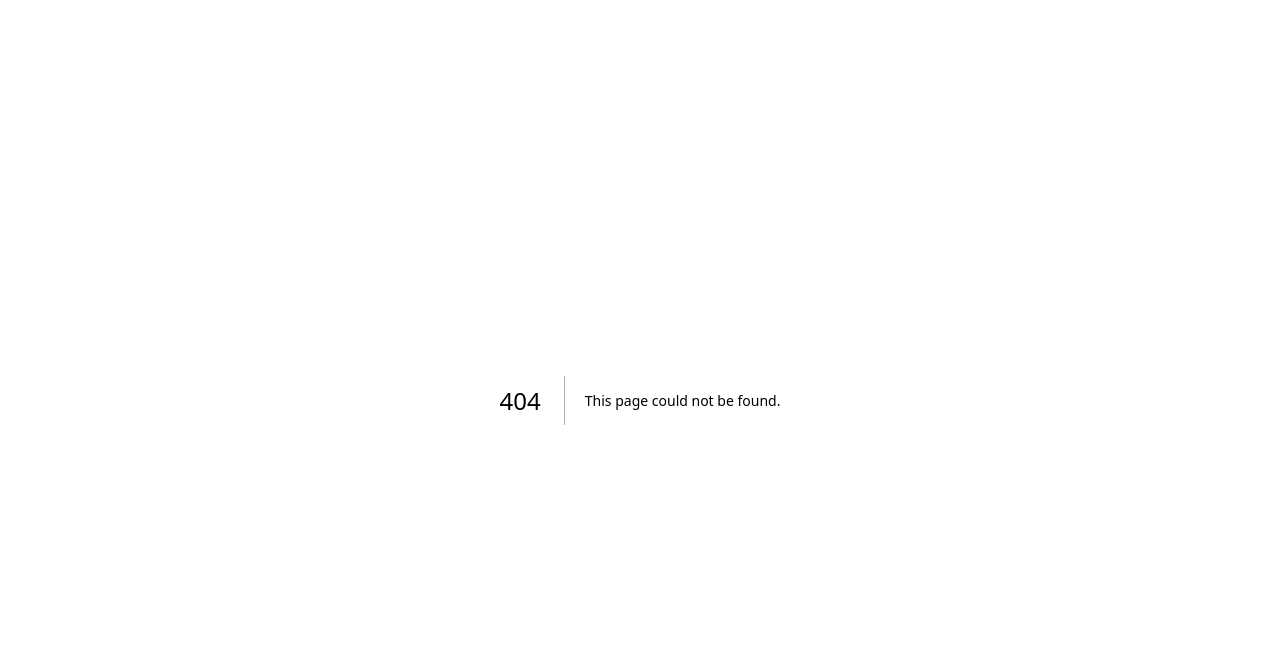
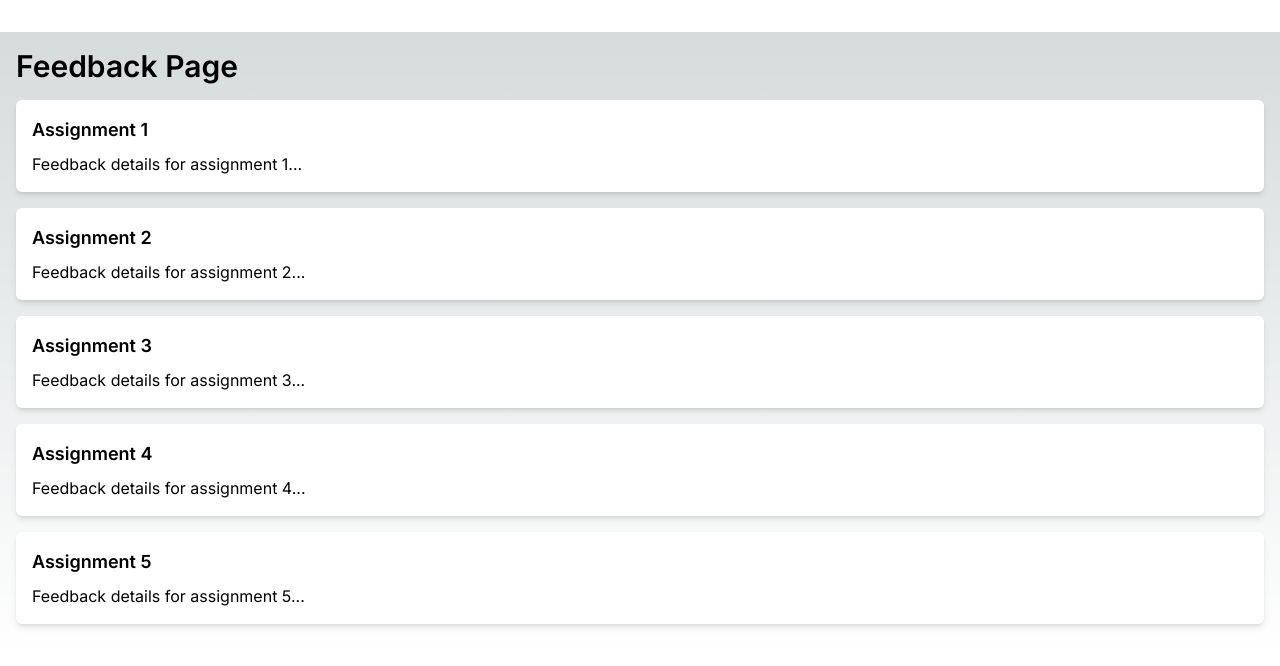
Before and after one commit to ahmedmahmud/ichack24, a Next.js app: page /student/feedback in a window 1280 px wide. Before the commit this address had no page. Shown: the top 666 px of the page. Built offline with nearby package versions, Linux system fonts and the light colour scheme.

Commit message:
shit ui but technically works

```diff
--- /dev/null
+++ b/app/student/feedback/page.js
@@ -0,0 +1,34 @@
+import React from 'react';
+
+const AssignmentFeedback = ({ title, content }) => {
+  return (
+    <div className="bg-white p-4 rounded-md shadow-md mb-4">
+      <h2 className="text-lg font-semibold mb-2">{title}</h2>
+      <p>{content}</p>
+    </div>
+  );
+};
+
+const FeedbackPage = () => {
+  // Hardcoded list of previous feedbacks
+  const previousFeedbacks = [
+    { title: 'Assignment 1', content: 'Feedback details for assignment 1...' },
+    { title: 'Assignment 2', content: 'Feedback details for assignment 2...' },
+    { title: 'Assignment 3', content: 'Feedback details for assignment 3...' },
+    { title: 'Assignment 4', content: 'Feedback details for assignment 4...' },
+    { title: 'Assignment 5', content: 'Feedback details for assignment 5...' },
+  ];
+
+  return (
+    <div className="container mx-auto mt-8 p-4">
+      <h1 className="text-3xl font-semibold mb-4">Feedback Page</h1>
+
+      {/* List of Previous Assignment Feedbacks */}
+      {previousFeedbacks.map((feedback, index) => (
+        <AssignmentFeedback key={index} title={feedback.title} content={feedback.content} />
+      ))}
+    </div>
+  );
+};
+
+export default FeedbackPage;
--- a/app/student/page.js
+++ b/app/student/page.js
@@ -1,72 +1,26 @@
 // components/StudentPage.js
 import React from 'react';
-import { Heading, Button, Card, Collapse } from 'daisyui';
 
 const StudentPage = () => {
   return (
-    <div className="bg-gray-900 min-h-screen flex items-center justify-center">
-      <div className="bg-gray-800 p-8 rounded-lg shadow-md w-full max-w-md text-white">
-        <Heading as="h2" size="2" className="text-3xl font-bold mb-6">
-          Student Dashboard
-        </Heading>
+    <div className="flex flex-col items-center justify-center h-screen bg-gray-100">
+      <div className="bg-white p-8 rounded-md shadow-md text-center">
+        <h1 className="text-3xl font-semibold mb-8">Student Dashboard</h1>
 
-        {/* Student Actions */}
-        <div className="my-4">
-          <Button
-            onClick={() => {
-              // Logic for handling assignment upload
-              console.log('Logic for handling assignment upload');
-            }}
-            color="purple"
-            className="hover:bg-purple-600"
-          >
-            Upload Assignment
-          </Button>
-          <Button
-            onClick={() => {
-              // Logic for speech practice
-              console.log('Logic for speech practice');
-            }}
-            color="indigo"
-            className="hover:bg-indigo-600 ml-4"
-          >
-            Speech Practice
-          </Button>
-          <Button
-            onClick={() => {
-              // Logic for viewing feedback
-              console.log('Logic for viewing feedback');
-            }}
-            color="green"
-            className="hover:bg-green-600 ml-4"
-          >
-            View Feedback
-          </Button>
-        </div>
+        {/* Assignment Submission Button */}
+        <button className="bg-blue-500 hover:bg-blue-600 text-white font-bold py-2 px-4 rounded-md mb-4">
+          Submit Assignment
+        </button>
 
-        {/* Card for displaying previous feedbacks */}
-        <Card className="my-4">
-          <Heading as="h3" size="3" className="text-lg font-bold mb-4">
-            Previous Feedbacks
-          </Heading>
-          {/* Add collapsible sections for each feedback */}
-          <Collapse label="Feedback 1" className="mb-2">
-            <p>Feedback details for assignment 1...</p>
-          </Collapse>
-          <Collapse label="Feedback 2" className="mb-2">
-            <p>Feedback details for assignment 2...</p>
-          </Collapse>
-          <Collapse label="Feedback 3" className="mb-2">
-            <p>Feedback details for assignment 3...</p>
-          </Collapse>
-          <Collapse label="Feedback 4" className="mb-2">
-            <p>Feedback details for assignment 4...</p>
-          </Collapse>
-          <Collapse label="Feedback 5" className="mb-2">
-            <p>Feedback details for assignment 5...</p>
-          </Collapse>
-          {/* Add more collapsible sections for additional feedbacks */}
-        </Card>
+        {/* Speech Practice Button */}
+        <button className="bg-green-500 hover:bg-green-600 text-white font-bold py-2 px-4 rounded-md mb-4">
+          Speech Practice
+        </button>
+
+        {/* Feedback Page Button */}
+        <a href="/student/feedback" className="bg-indigo-500 hover:bg-indigo-600 text-white font-bold py-2 px-4 rounded-md">
+          View Feedback
+        </a>
       </div>
     </div>
   );
```
